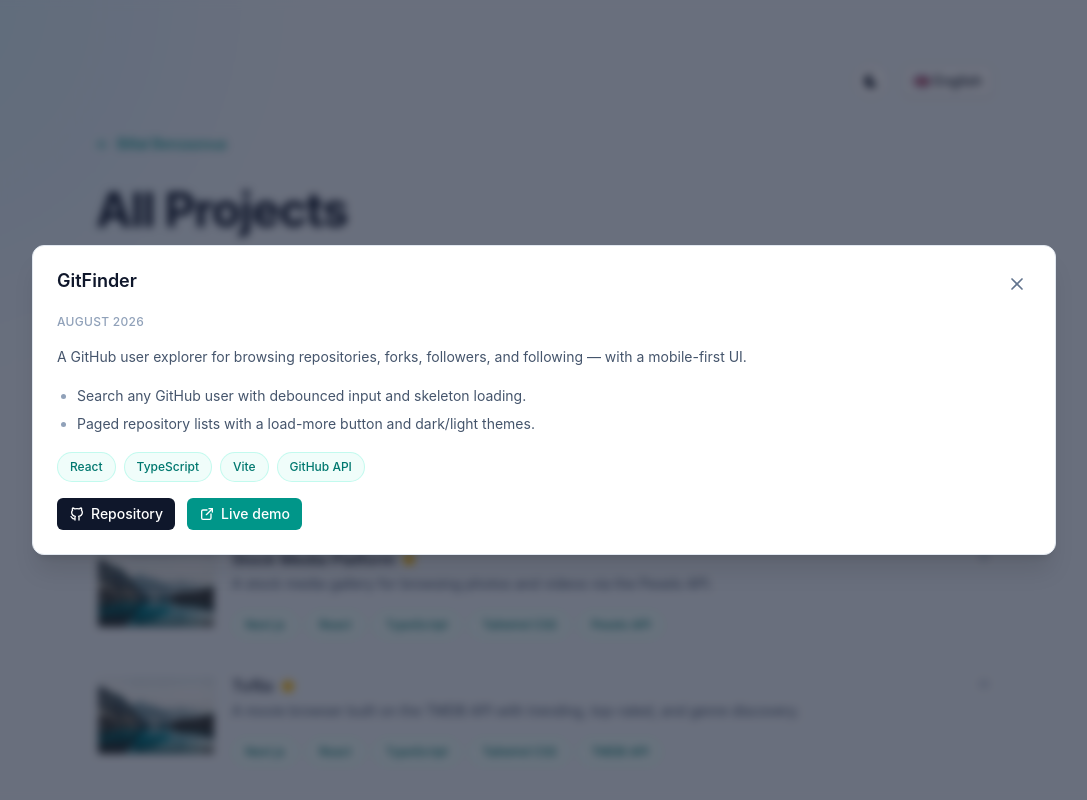
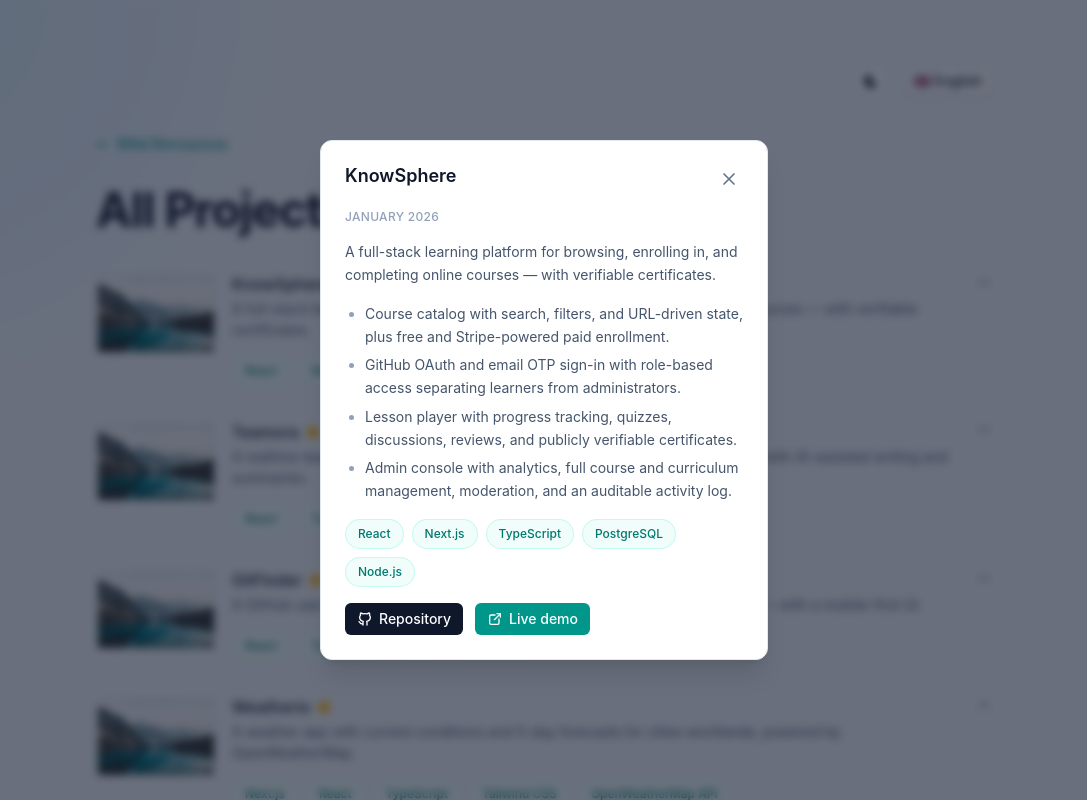
Before and after one commit to billalben/portfolio_v2, a Next.js app: page /en/projects in a window 1280 px wide. Both pictures are taken after a click on the button 640 px from the left and 321 px from the top of the page. Shown: the top 800 px of the page, without its empty margins (96-1183 px from the left). Built offline with nearby package versions, Linux system fonts and the light colour scheme.

Commit message:
feat(styles): projects & modal

```diff
--- a/src/components/Modal.tsx
+++ b/src/components/Modal.tsx
@@ -6,15 +6,26 @@
 
 import { cn } from "@/lib/utils";
 
+type ModalSize = "sm" | "md" | "lg" | "xl";
+
+const MODAL_SIZE: Record<ModalSize, string> = {
+    sm: "max-w-md",
+    md: "max-w-lg",
+    lg: "max-w-2xl",
+    xl: "max-w-5xl",
+};
+
 type ModalProps = {
     open: boolean;
     onClose: () => void;
     title?: string;
     closeLabel: string;
+    size?: ModalSize;
+    className?: string;
     children: React.ReactNode;
 };
 
-const Modal = ({ open, onClose, title, closeLabel, children }: ModalProps) => {
+const Modal = ({ open, onClose, title, closeLabel, size = "md", className, children }: ModalProps) => {
     const dialogRef = useRef<HTMLDialogElement>(null);
     const titleId = useId();
 
@@ -51,9 +62,11 @@
                 }
             }}
             className={cn(
-                "modal-dialog m-auto w-[calc(100%-2rem)] max-w-5xl rounded-xl border border-slate-200 bg-white p-0 text-slate-900 shadow-xl",
+                "modal-dialog m-auto w-[calc(100%-2rem)] rounded-xl border border-slate-200 bg-white p-0 text-slate-900 shadow-xl",
+                MODAL_SIZE[size],
                 "dark:border-slate-700 dark:bg-slate-900 dark:text-slate-100",
                 "open:animate-[modal-in_150ms_ease-out] motion-reduce:animate-none",
+                className,
             )}
         >
             <div className="flex flex-col gap-4 p-6">
--- a/src/components/cards/ExperienceCard.tsx
+++ b/src/components/cards/ExperienceCard.tsx
@@ -39,7 +39,7 @@
                 )}
             </CardShell>
 
-            <Modal open={open} onClose={() => setOpen(false)} title={title} closeLabel={closeLabel}>
+            <Modal open={open} onClose={() => setOpen(false)} title={title} closeLabel={closeLabel} size="xl">
                 {modalContent}
             </Modal>
         </>
--- a/src/components/cards/ProjectCard.tsx
+++ b/src/components/cards/ProjectCard.tsx
@@ -2,9 +2,9 @@
 
 import { useState } from "react";
 
-import Image from "next/image";
 import { IconStarFilled } from "@tabler/icons-react";
 import { useTranslations } from "next-intl";
+import Image from "next/image";
 
 import { ProjectEntry } from "@/data/projects";
 
@@ -46,9 +46,7 @@
                         )}
                     </div>
 
-                    <p className="text-sm leading-normal text-slate-600 dark:text-slate-300 mt-1">
-                        {t(`items.${project.id}.tagline`)}
-                    </p>
+                    <p className="text-sm leading-normal text-slate-600 dark:text-slate-300 mt-1">{t(`items.${project.id}.tagline`)}</p>
                 </div>
 
                 {project.builtWith.length > 0 && (
@@ -64,7 +62,7 @@
                 )}
             </CardShell>
 
-            <Modal open={open} onClose={() => setOpen(false)} title={title} closeLabel={tModal("close")}>
+            <Modal open={open} onClose={() => setOpen(false)} title={title} closeLabel={tModal("close")} size="sm">
                 <ProjectDetails project={project} />
             </Modal>
         </>
--- a/src/data/projects.ts
+++ b/src/data/projects.ts
@@ -31,12 +31,31 @@
     repo?: string;
     demo?: string;
     builtWith: string[];
-    featured: boolean;
     badge?: boolean;
     date: string;
 };
 
 export const PROJECT_LIST: ProjectEntry[] = [
+    {
+        id: "knowsphere",
+        date: "2026-01",
+        image: "/image.png",
+        screenshots: [],
+        repo: "https://github.com/billalben/KnowSphere",
+        demo: "https://knowsphere.billalbenz.com",
+        builtWith: ["React", "Next.js", "TypeScript", "PostgreSQL", "Node.js"],
+        badge: true,
+    },
+    {
+        id: "teamora",
+        date: "2025-11",
+        image: "/image.png",
+        screenshots: [],
+        repo: "https://github.com/billalben/teamora",
+        demo: "https://teamora.billalbenz.com",
+        builtWith: ["React", "TypeScript", "Node.js", "WebSockets", "PostgreSQL"],
+        badge: true,
+    },
     {
         id: "git-finder",
         date: "2026-08",
@@ -45,7 +64,6 @@
         repo: "https://github.com/billalben/git-finder",
         demo: "https://git-finder-pro.netlify.app/",
         builtWith: ["React", "TypeScript", "Vite", "GitHub API"],
-        featured: false,
         badge: true,
     },
     {
@@ -56,7 +74,6 @@
         repo: "https://github.com/billalben/weatherio",
         demo: "https://weatherio.billalbenz.com/",
         builtWith: ["Next.js", "React", "TypeScript", "Tailwind CSS", "OpenWeatherMap API"],
-        featured: false,
         badge: true,
     },
     {
@@ -67,7 +84,6 @@
         repo: "https://github.com/billalben/stock-media-platform-next",
         demo: "https://stockmedia.billalbenz.com/",
         builtWith: ["Next.js", "React", "TypeScript", "Tailwind CSS", "Pexels API"],
-        featured: false,
         badge: true,
     },
     {
@@ -78,7 +94,6 @@
         repo: "https://github.com/billalben/tvflix-next",
         demo: "https://tvflex.billalbenz.com/",
         builtWith: ["Next.js", "React", "TypeScript", "Tailwind CSS", "TMDB API"],
-        featured: false,
         badge: true,
     },
     {
@@ -88,29 +103,6 @@
         screenshots: [],
         repo: "https://github.com/billalben/blog",
         builtWith: ["Node.js", "Express", "MongoDB", "Mongoose", "Zod", "JWT"],
-        featured: false,
-        badge: true,
-    },
-    {
-        id: "knowsphere",
-        date: "2026-01",
-        image: "/image.png",
-        screenshots: [],
-        repo: "https://github.com/billalben/KnowSphere",
-        demo: "https://knowsphere.billalbenz.com",
-        builtWith: ["React", "Next.js", "TypeScript", "PostgreSQL", "Node.js"],
-        featured: true,
-        badge: true,
-    },
-    {
-        id: "teamora",
-        date: "2025-11",
-        image: "/image.png",
-        screenshots: [],
-        repo: "https://github.com/billalben/teamora",
-        demo: "https://teamora.billalbenz.com",
-        builtWith: ["React", "TypeScript", "Node.js", "WebSockets", "PostgreSQL"],
-        featured: true,
         badge: true,
     },
     {
@@ -121,7 +113,6 @@
         repo: "https://github.com/billalben/react-admin-dashboard",
         demo: "https://react-admin-ds.netlify.app/",
         builtWith: ["React", "TypeScript", "Vite", "Tailwind CSS", "Recharts", "Framer Motion"],
-        featured: false,
     },
     {
         id: "blog-sn-next",
@@ -130,7 +121,6 @@
         screenshots: [],
         repo: "https://github.com/billalben/blog-sn-next",
         builtWith: ["Next.js", "React", "TypeScript", "Sanity", "Tailwind CSS"],
-        featured: false,
     },
     {
         id: "pure-js-image-slider",
@@ -140,7 +130,6 @@
         repo: "https://github.com/billalben/pure-js-image-slider",
         demo: "https://billalben.github.io/pure-js-image-slider/",
         builtWith: ["HTML", "CSS", "JavaScript"],
-        featured: false,
     },
     {
         id: "music-player",
@@ -150,7 +139,6 @@
         repo: "https://github.com/billalben/music-player",
         demo: "https://billalben.github.io/music-player/",
         builtWith: ["HTML", "CSS", "JavaScript"],
-        featured: false,
         badge: true,
     },
     {
@@ -161,7 +149,6 @@
         repo: "https://github.com/billalben/nftc",
         demo: "https://billalben.github.io/nftc/",
         builtWith: ["HTML", "CSS", "JavaScript"],
-        featured: false,
     },
     {
         id: "covid-19",
@@ -171,7 +158,6 @@
         repo: "https://github.com/billalben/covid-19",
         demo: "https://billalben.github.io/covid-19/",
         builtWith: ["HTML", "CSS", "JavaScript"],
-        featured: false,
     },
     {
         id: "nike",
@@ -181,7 +167,6 @@
         repo: "https://github.com/billalben/nike",
         demo: "https://billalben.github.io/nike/",
         builtWith: ["React", "Vite", "Tailwind CSS"],
-        featured: false,
     },
     {
         id: "brainwave",
@@ -191,7 +176,6 @@
         repo: "https://github.com/billalben/brainwave",
         demo: "https://billalben.github.io/brainwave/",
         builtWith: ["React", "Vite", "Tailwind CSS"],
-        featured: false,
     },
     {
         id: "simple-cool-projects",
@@ -201,7 +185,6 @@
         repo: "https://github.com/billalben/simple-cool-projects",
         demo: "https://billalben.github.io/simple-cool-projects/",
         builtWith: ["HTML", "CSS", "JavaScript"],
-        featured: false,
     },
     {
         id: "sushi",
@@ -211,7 +194,6 @@
         repo: "https://github.com/billalben/sushi",
         demo: "https://billalben.github.io/sushi/",
         builtWith: ["HTML", "CSS", "JavaScript", "AOS"],
-        featured: false,
     },
     {
         id: "sneakers-ecommerce",
@@ -221,7 +203,6 @@
         repo: "https://github.com/billalben/sneakers-ecommerce",
         demo: "https://billalben.github.io/sneakers-ecommerce/",
         builtWith: ["HTML", "CSS", "JavaScript", "Gulp", "Swiper"],
-        featured: false,
     },
     {
         id: "travelia",
@@ -231,7 +212,6 @@
         repo: "https://github.com/billalben/travelia",
         demo: "https://billalben.github.io/travelia/",
         builtWith: ["HTML", "CSS", "JavaScript"],
-        featured: false,
     },
     {
         id: "car",
@@ -241,7 +221,6 @@
         repo: "https://github.com/billalben/car",
         demo: "https://billalben.github.io/car/",
         builtWith: ["HTML", "CSS", "JavaScript"],
-        featured: false,
     },
     {
         id: "metalink-nft",
@@ -251,7 +230,6 @@
         repo: "https://github.com/billalben/metalink-NFT",
         demo: "https://billalben.github.io/metalink-NFT/",
         builtWith: ["HTML", "CSS", "JavaScript"],
-        featured: false,
     },
     {
         id: "grilli-restaurant",
@@ -261,7 +239,6 @@
         repo: "https://github.com/billalben/grilli-restaurant",
         demo: "https://billalben.github.io/grilli-restaurant/",
         builtWith: ["HTML", "CSS", "JavaScript"],
-        featured: false,
     },
     {
         id: "evara-ecommerce",
@@ -271,7 +248,6 @@
         repo: "https://github.com/billalben/evara-ecommerce",
         demo: "https://billalben.github.io/evara-ecommerce/",
         builtWith: ["HTML", "CSS", "JavaScript"],
-        featured: false,
     },
     {
         id: "html-css-template-three",
@@ -281,8 +257,7 @@
         repo: "https://github.com/billalben/html-css-template-three",
         demo: "https://billalben.github.io/html-css-template-three/",
         builtWith: ["HTML", "CSS"],
-        featured: false,
     },
 ];
 
-export const FEATURED_PROJECTS = PROJECT_LIST.filter((project) => project.featured);
+export const FEATURED_PROJECTS = PROJECT_LIST.slice(0, 2);
```
